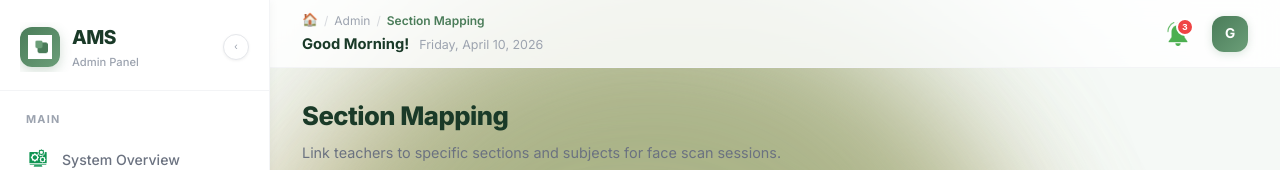
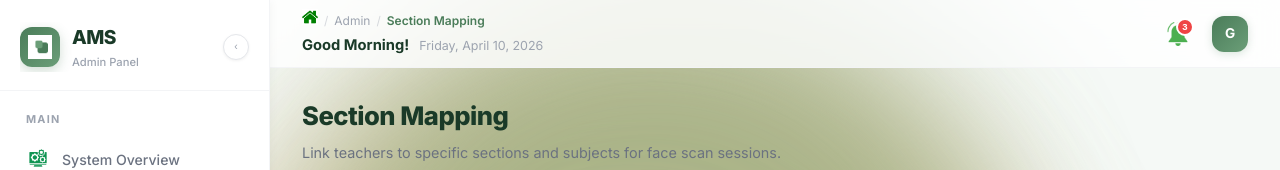
Before and after one commit to Atashaaaaaaaa/ATTENDANCE-MONITORING-WITH-QRCODE-1, a Next.js app in the folder ams-app/: page /admin/mapping in a window 1280 px wide. Shown: the top 170 px of the page. Built offline with nearby package versions, Linux system fonts and the light colour scheme; no server answers; the database is empty.

Commit message:
style: replace home emoji in breadcrumb with custom green house asset

```diff
--- a/ams-app/src/components/DashboardHeader.js
+++ b/ams-app/src/components/DashboardHeader.js
@@ -29,7 +29,7 @@ export default function DashboardHeader() {
     <header className="dashboard-header">
       <div className="dashboard-header-left">
         <div className="dashboard-breadcrumb">
-          <span className="breadcrumb-home">🏠</span>
+          <span className="breadcrumb-home"><img src="/green-house.png" alt="Home" style={{ width: '16px', height: '16px', objectFit: 'contain' }} /></span>
           <span className="breadcrumb-sep">/</span>
           <span className="breadcrumb-parent">{pageInfo.breadcrumb}</span>
           <span className="breadcrumb-sep">/</span>
```
Also changed, not shown: ams-app/public/green-house.png (added).
